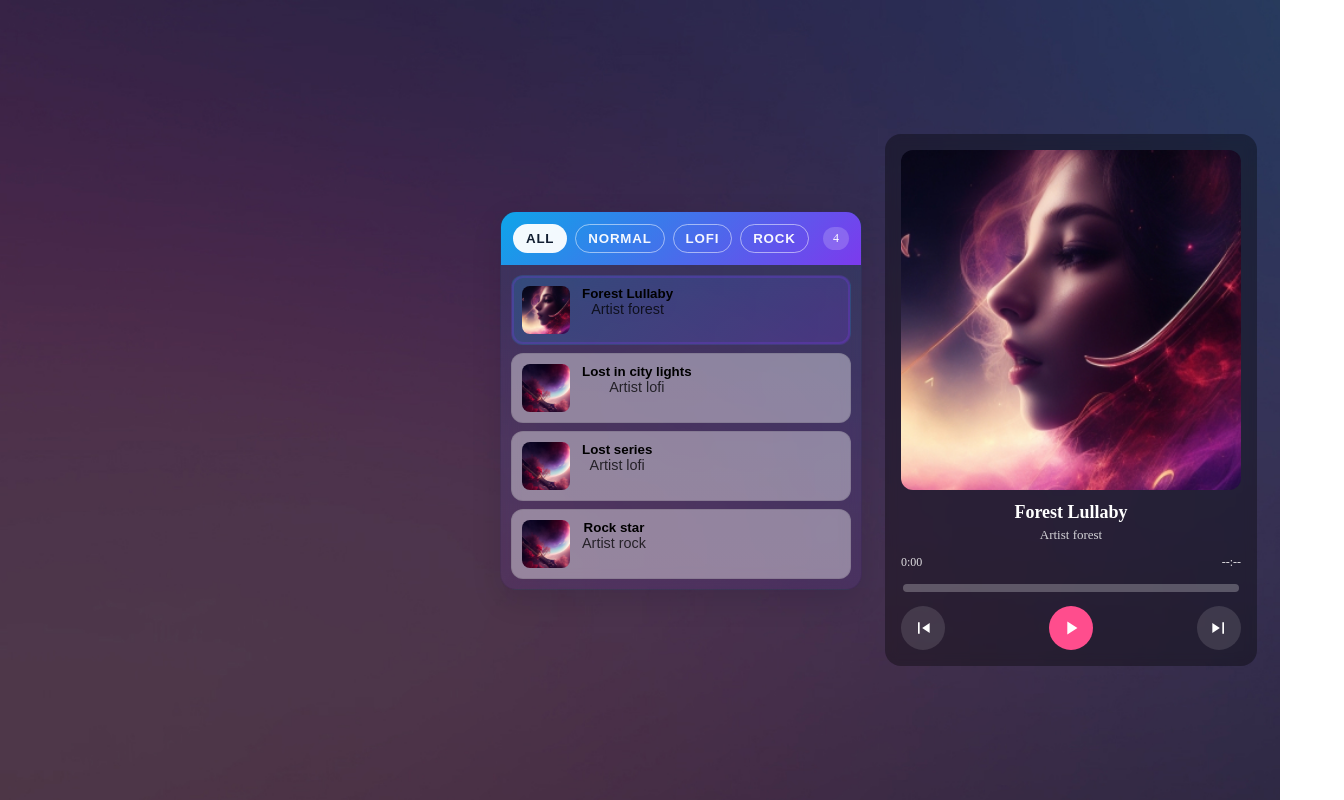
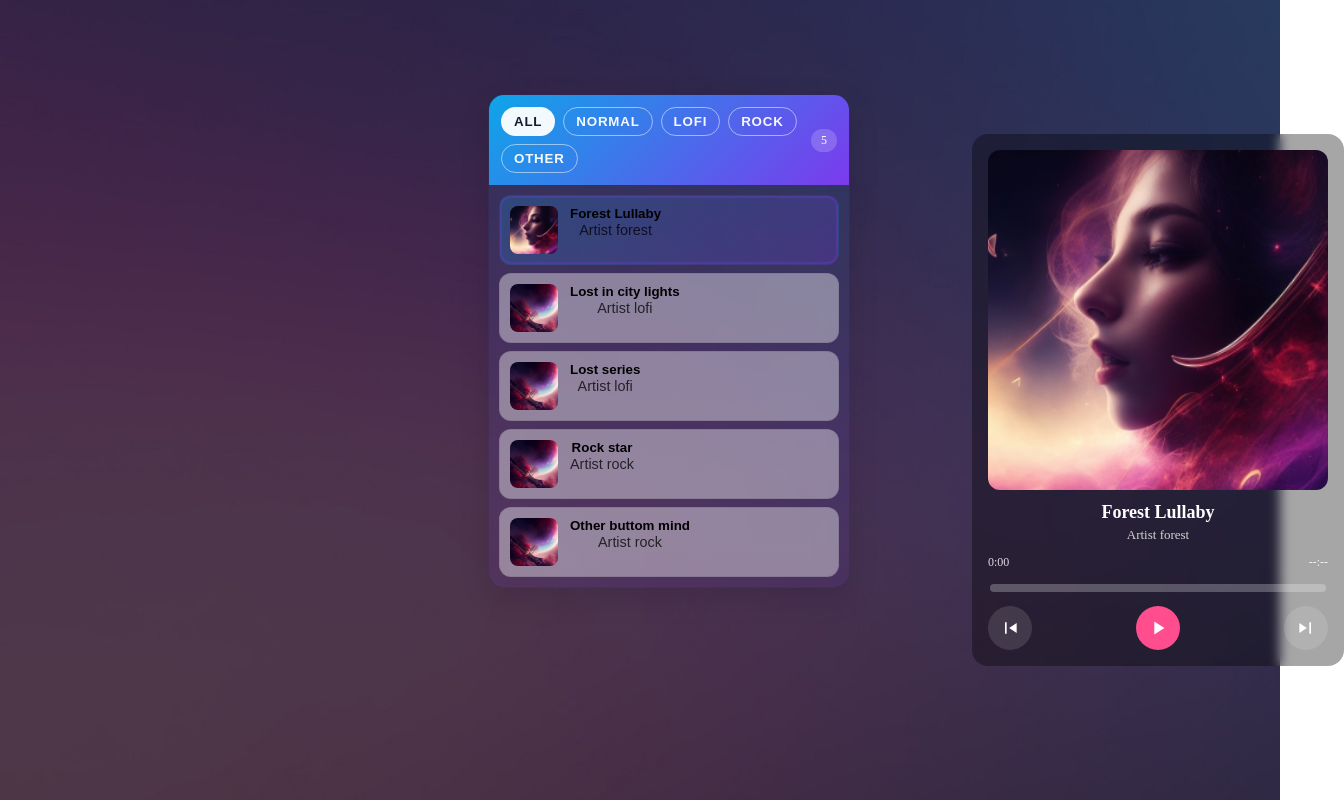
Before and after one commit to mongkonwan-cnt/music-player-master, a Nuxt app: page / in a window 1280 px wide. Shown: the whole page, 1344 px wide, since content can reach past the window. Built offline with nearby package versions, Linux system fonts and the light colour scheme.

Commit message:
refactor: logic and format code

```diff
--- a/app/pages/index.vue
+++ b/app/pages/index.vue
@@ -1,4 +1,6 @@
 <script setup lang="ts">
+import { ref, computed, onMounted, onBeforeUnmount } from 'vue'
+
 type Song = {
   id: string;
   title: string;
@@ -9,114 +11,71 @@ type Song = {
 };
 
 const songs: Song[] = [
-  {
-    id: "1",
-    title: "Forest Lullaby",
-    author: "Artist forest",
-    src: "/resources/audio/forest-lullaby-110624.mp3",
-    img: "/resources/cover-1.jpg",
-    category: "normal",
-  },
-  {
-    id: "2",
-    title: "Lost in city lights",
-    author: "Artist lofi",
-    src: "/resources/audio/lost-in-city-lights-145038.mp3",
-    img: "/resources/cover-2.jpg",
-    category: "lofi",
-  },
-  {
-    id: "3",
-    title: "Lost series",
-    author: "Artist lofi",
-    src: "/resources/audio/lost-in-city-lights-145038.mp3",
-    img: "/resources/cover-2.jpg",
-    category: "lofi",
-  },
-  {
-    id: "4",
-    title: "Rock star",
-    author: "Artist rock",
-    src: "/resources/audio/lost-in-city-lights-145038.mp3",
-    img: "/resources/cover-2.jpg",
-    category: "rock",
-  },
+  { id: "1", title: "Forest Lullaby", author: "Artist forest", src: "/resources/audio/forest-lullaby-110624.mp3", img: "/resources/cover-1.jpg", category: "normal" },
+  { id: "2", title: "Lost in city lights", author: "Artist lofi",  src: "/resources/audio/lost-in-city-lights-145038.mp3", img: "/resources/cover-2.jpg", category: "lofi" },
+  { id: "3", title: "Lost series", author: "Artist lofi",  src: "/resources/audio/lost-in-city-lights-145038.mp3", img: "/resources/cover-2.jpg", category: "lofi" },
+  { id: "4", title: "Rock star", author: "Artist rock",  src: "/resources/audio/lost-in-city-lights-145038.mp3", img: "/resources/cover-2.jpg", category: "rock" },
+  { id: "5", title: "Other buttom mind", author: "Artist rock",  src: "/resources/audio/lost-in-city-lights-145038.mp3", img: "/resources/cover-2.jpg", category: "" },
 ];
 
-const categoryFilter = ref<"ALL" | string>("ALL");
+const CATEGORY_ALL = 'ALL';
+const CATEGORY_OTHER = 'Other';
+
+const categoryFilter = ref<string>(CATEGORY_ALL);
 
 const index = ref(0);
 const audio = ref<HTMLAudioElement | null>(null);
 const playing = ref(false);
-const progress = ref(0); // 0..100
+const progress = ref(0);     // 0..100
 const time = ref(0);
 const duration = ref(0);
 
 const timeText = computed(() => formatTime(time.value));
-const durationText = computed(() =>
-  duration.value ? formatTime(duration.value) : "--:--"
+const durationText = computed(() => duration.value ? formatTime(duration.value) : '--:--');
+const current = computed(() => songs[index.value]);
+
+/* ---------- Utils ---------- */
+const hasAudio = () => !!audio.value;
+const clamp = (v: number, min: number, max: number) => Math.min(Math.max(v, min), max);
+const wrap = (n: number, len: number) => (n + len) % len;
+const normCat = (c?: string) => (c || CATEGORY_OTHER);
+
+/* ---------- Filters / List ---------- */
+const categories = computed(() => {
+  const uniq = Array.from(new Set(songs.map(s => normCat(s.category))));
+  return [CATEGORY_ALL, ...uniq];
+});
+
+// IMPORTANT: keep original index with each visible row to avoid mismatch when filtered
+const visible = computed(() =>
+  songs
+    .map((s, idx) => ({ s, idx }))
+    .filter(({ s }) => categoryFilter.value === CATEGORY_ALL || normCat(s.category) === categoryFilter.value)
 );
 
-const current = computed(() => songs[index.value]);
-const hasAudio = () => !!audio.value;
-const clamp = (v: number, min: number, max: number) =>
-  Math.min(Math.max(v, min), max);
-const wrap = (n: number, len: number) => (n + len) % len;
+function selectFilter(item: string) { categoryFilter.value = item; }
+function isActiveFilter(item: string) { return categoryFilter.value === item; }
+function chipClass(item: string) { return ['chip', { active: isActiveFilter(item) }]; }
+function filterLabel(item: string) { return item.toUpperCase(); }
 
+/* ---------- Time format ---------- */
 function formatTime(s: number) {
-  if (!isFinite(s) || s < 0) return "0:00";
+  if (!isFinite(s) || s < 0) return '0:00';
   const h = Math.floor(s / 3600);
   const m = Math.floor((s % 3600) / 60);
-  const sec = Math.floor(s % 60)
-    .toString()
-    .padStart(2, "0");
-  return h > 0 ? `${h}:${m.toString().padStart(2, "0")}:${sec}` : `${m}:${sec}`;
+  const sec = Math.floor(s % 60).toString().padStart(2, '0');
+  return h > 0 ? `${h}:${m.toString().padStart(2,'0')}:${sec}` : `${m}:${sec}`;
 }
 
-// handlers / helpers
-function selectFilter(item: string) {
-  categoryFilter.value = item
-}
-
-function isActive(item: string) {
-  return categoryFilter.value === item
-}
-
-function chipClass(item: string) {
-  return ['chip', { active: isActive(item) }]
-}
-
-function filterLabel(item: string) {
-  return item.toUpperCase()
-}
-
-//select a song by index
-function selectSong(i: number) {
-  const was = playing.value;
-  setSource(i);
-  if (was) playPause(true); // keep playing when switching
-}
-
-const categories = computed(() => {
-  const categoriesUniqe = Array.from(new Set(songs.map((s) => s.category ?? "Other")));
-  return ["ALL", ...categoriesUniqe];
-});
-
-const visibleSongs = computed(() =>
-  categoryFilter.value === "ALL"
-    ? songs
-    : songs.filter((s) => (s.category ?? "Other") === categoryFilter.value)
-);
-
-/** Source / playback */
+/* ---------- Source / playback ---------- */
 function setSource(i: number) {
   index.value = i;
   if (!hasAudio()) return;
-  audio.value!.src = songs[i].src;
-  audio.value!.load();
+  const a = audio.value!;
+  a.src = songs[i].src;
+  a.load();
   progress.value = 0;
   duration.value = 0;
-  progress.value = 0;
   updateMediaMetadata();
 }
 
@@ -152,7 +111,7 @@ function prevSong() {
   if (was) playPause(true);
 }
 
-/** Seek / progress */
+/* ---------- Seek / progress ---------- */
 function onTimeUpdate() {
   const a = audio.value;
   if (!a || !a.duration) return;
@@ -160,11 +119,16 @@ function onTimeUpdate() {
   duration.value = a.duration;
   progress.value = (a.currentTime / a.duration) * 100;
 
+  // @ts-ignore
   navigator.mediaSession?.setPositionState?.({
     duration: a.duration,
     position: a.currentTime,
     playbackRate: a.playbackRate || 1,
   });
+}
+
+function onLoadedMetadata() {
+  if (audio.value) duration.value = audio.value.duration || 0;
 }
 
 function onSeek(percent: number) {
@@ -181,54 +145,43 @@ function seekBy(seconds: number) {
   a.currentTime = clamp(a.currentTime + seconds, 0, a.duration);
 }
 
-/** Keyboard (media keys + J/L seek; avoid hijacking inputs) */
+/* ---------- Keyboard ---------- */
 function onKey(e: KeyboardEvent) {
   const t = e.target as HTMLElement | null;
   const tag = t?.tagName?.toLowerCase();
-  if (tag === "input" || tag === "textarea" || t?.isContentEditable) return;
+  if (tag === 'input' || tag === 'textarea' || t?.isContentEditable) return;
 
   switch (e.code) {
-    case "MediaPlayPause":
-    case "Space":
-    case "KeyK":
-      e.preventDefault();
-      playPause();
-      break;
-    case "MediaTrackNext":
-      e.preventDefault();
-      nextSong();
-      break;
-    case "MediaTrackPrevious":
-      e.preventDefault();
-      prevSong();
-      break;
-    case "KeyL":
-    case "ArrowRight":
-      seekBy(10);
-      break;
-    case "KeyJ":
-    case "ArrowLeft":
-      seekBy(-10);
-      break;
+    case 'MediaPlayPause':
+    case 'Space':
+    case 'KeyK':
+      e.preventDefault(); playPause(); break;
+    case 'MediaTrackNext':
+      e.preventDefault(); nextSong(); break;
+    case 'MediaTrackPrevious':
+      e.preventDefault(); prevSong(); break;
+    case 'KeyL':
+    case 'ArrowRight':
+      seekBy(10); break;
+    case 'KeyJ':
+    case 'ArrowLeft':
+      seekBy(-10); break;
   }
 }
 
-/** Media Session: init handlers with os */
+/* ---------- Media Session ---------- */
 function initMediaSessionHandlers() {
   // @ts-ignore
   const ms = navigator.mediaSession;
   if (!ms) return;
-  ms.setActionHandler("play", () => playPause(true));
-  ms.setActionHandler("pause", () => pause());
-  ms.setActionHandler("nexttrack", () => nextSong());
-  ms.setActionHandler("previoustrack", () => prevSong());
-  ms.setActionHandler("seekforward", (e: any) => seekBy(e?.seekOffset ?? 10));
-  ms.setActionHandler("seekbackward", (e: any) =>
-    seekBy(-(e?.seekOffset ?? 10))
-  );
-  ms.setActionHandler("seekto", (e: any) => {
-    if (audio.value && e?.seekTime != null)
-      audio.value.currentTime = e.seekTime;
+  ms.setActionHandler('play', () => playPause(true));
+  ms.setActionHandler('pause', () => pause());
+  ms.setActionHandler('nexttrack', () => nextSong());
+  ms.setActionHandler('previoustrack', () => prevSong());
+  ms.setActionHandler('seekforward', (e: any) => seekBy(e?.seekOffset ?? 10));
+  ms.setActionHandler('seekbackward', (e: any) => seekBy(-(e?.seekOffset ?? 10)));
+  ms.setActionHandler('seekto', (e: any) => {
+    if (audio.value && e?.seekTime != null) audio.value.currentTime = e.seekTime;
   });
 }
 
@@ -238,15 +191,10 @@ function updateMediaMetadata() {
   if (!ms || !current.value) return;
 
   const art = current.value.img
-    ? [
-        {
-          src: new URL(current.value.img, location.origin).toString(),
-          sizes: "512x512",
-          type: "image/jpeg",
-        },
-      ]
+    ? [{ src: new URL(current.value.img, location.origin).toString(), sizes: '512x512', type: 'image/jpeg' }]
     : [];
 
+  // @ts-ignore
   ms.metadata = new MediaMetadata({
     title: current.value.title,
     artist: current.value.author,
@@ -259,22 +207,32 @@ function updatePlaybackState() {
   // @ts-ignore
   const ms = navigator.mediaSession;
   if (!ms) return;
-  ms.playbackState = playing.value ? "playing" : "paused";
+  ms.playbackState = playing.value ? 'playing' : 'paused';
 }
 
+/* ---------- UI helpers ---------- */
+function selectSong(i: number) {
+  const was = playing.value;
+  setSource(i);
+  if (was) playPause(true);
+}
+
+/* ---------- Lifecycle ---------- */
 onMounted(() => {
   if (songs.length) setSource(0);
   initMediaSessionHandlers();
-  window.addEventListener("keydown", onKey);
+  window.addEventListener('keydown', onKey);
 });
+
 onBeforeUnmount(() => {
-  window.removeEventListener("keydown", onKey);
+  window.removeEventListener('keydown', onKey);
 });
 </script>
 
 <template>
   <div class="page">
-    <!-- left-side list -->
+    <div class="player">
+      <!-- Left: list card -->
       <div class="song-list-card">
         <div class="list-header">
           <div class="chip-group" role="tablist" aria-label="Song filters">
@@ -283,26 +241,22 @@ onBeforeUnmount(() => {
               :key="item"
               :class="chipClass(item)"
               role="tab"
-            :aria-selected="isActive(item)"
+              :aria-selected="isActiveFilter(item)"
               @click="selectFilter(item)"
             >
               {{ filterLabel(item) }}
             </button>
           </div>
-        <span class="list-count">{{ visibleSongs.length }}</span>
+          <span class="list-count">{{ visible.length }}</span>
         </div>
 
         <div class="list-body">
           <div
-          v-for="(s, i) in visibleSongs"
+            v-for="{ s, idx } in visible"
             :key="s.id"
-          :class="['song-row', { active: i === index }]"
+            :class="['song-row', { active: idx === index }]"
           >
-          <button
-            class="song-item"
-            @click="selectSong(i)"
-            :aria-current="i === index"
-          >
+            <button class="song-item" @click="selectSong(idx)" :aria-current="idx === index">
               <img v-if="s.img" :src="s.img" alt="" class="thumb" />
               <div class="meta">
                 <div class="title">{{ s.title }}</div>
@@ -313,13 +267,9 @@ onBeforeUnmount(() => {
         </div>
       </div>
 
+      <!-- Right: player card -->
       <SongCard
-      :track="{
-        id: current.id,
-        title: current.title,
-        author: current.author,
-        img: current.img,
-      }"
+        :track="{ id: current.id, title: current.title, author: current.author, img: current.img }"
         :playing="playing"
         :progress="progress"
         :timeText="timeText"
@@ -333,42 +283,30 @@ onBeforeUnmount(() => {
 
       <audio
         ref="audio"
-      @loadedmetadata="
-        () => {
-          if (audio?.value) duration.value = audio.value.duration || 0;
-        }
-      "
+        @loadedmetadata="onLoadedMetadata"
         @timeupdate="onTimeUpdate"
         @ended="nextSong"
-      @pause="
-        () => {
-          playing.value = false;
-          updatePlaybackState();
-        }
-      "
-      @play="
-        () => {
-          playing.value = true;
-          updatePlaybackState();
-        }
-      "
+        @pause="() => { playing.value = false; updatePlaybackState(); }"
+        @play="() => { playing.value = true; updatePlaybackState(); }"
       />
+    </div>
   </div>
 </template>
 
 <style>
-.page {
+.page{
   min-height: 100svh;
   display: flex;
   align-items: center;
   justify-content: center;
+
   padding: 0px 0px 0px 500px;
 }
 
-/* 2-column layout: card | list */
-.player {
+/* 2-column layout: list | card */
+.player{
   display: grid;
-  grid-template-columns: 260px minmax(320px, 520px); /* list | card */
+  grid-template-columns: 460px minmax(320px, 520px);
   gap: 24px;
   align-items: start;
 }
@@ -433,7 +371,6 @@ onBeforeUnmount(() => {
   overflow: auto;
   padding: 10px;
 }
-
 .song-row + .song-row{ margin-top: 8px; }
 
 .song-item{
@@ -456,11 +393,7 @@ onBeforeUnmount(() => {
   box-shadow: 0 0 0 2px rgba(124,58,237,.25) inset;
 }
 
-.thumb{
-  width: 48px; height: 48px; object-fit: cover; border-radius: 8px;
-}
+.thumb{ width: 48px; height: 48px; object-fit: cover; border-radius: 8px; }
 .meta .title{ font-weight: 700; line-height: 1.2; }
 .meta .author{ opacity: .75; font-size: .9rem; }
-
-
 </style>
```
Lines whose indentation alone changed are shown as unchanged.
